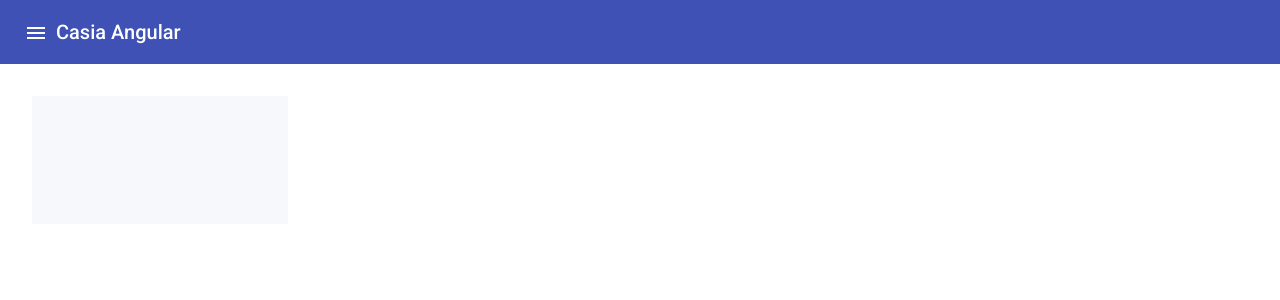
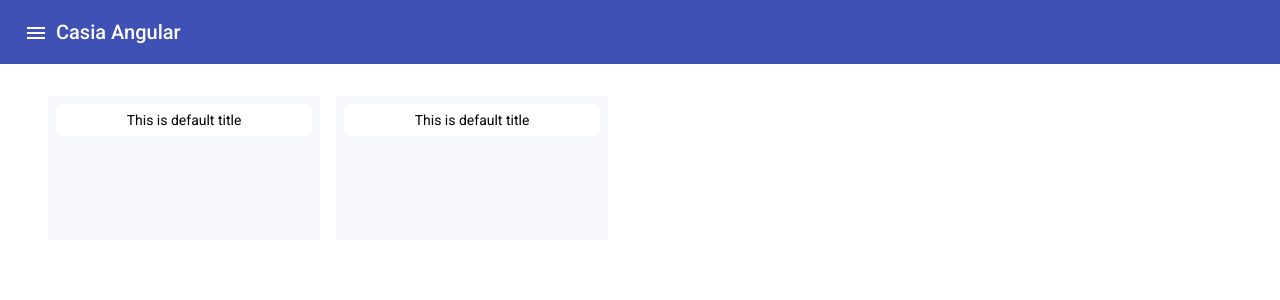
Before and after one commit to Paaka/CasiaAngular, an Angular app in the folder casia-angular/: page /boards in a window 1280 px wide. Shown: the top 300 px of the page. Built offline with nearby package versions, Linux system fonts and the light colour scheme.

Commit message:
feat(list-item): added lists-items

```diff
--- a/casia-angular/src/components/compontents.module.ts
+++ b/casia-angular/src/components/compontents.module.ts
@@ -1,9 +1,10 @@
 import { NgModule } from "@angular/core";
 import { ListComponent } from './list/list.component';
+import { ListItemComponent } from './list-item/list-item.component';
 
 
 @NgModule({
-    declarations:[ListComponent],
+    declarations:[ListComponent, ListItemComponent],
     imports:[],
     exports:[ListComponent],
   })
--- /dev/null
+++ b/casia-angular/src/components/list-item/list-item.component.html
@@ -0,0 +1,3 @@
+<div class="list-item-wrapper">
+    <p>{{title}}</p>
+</div>
--- /dev/null
+++ b/casia-angular/src/components/list-item/list-item.component.scss
@@ -0,0 +1,15 @@
+@use './../../constants/sizes.scss' as sizes;
+
+.list-item-wrapper{
+    display: flex;
+    width: 100%;
+    height: sizes.$medium;
+    background-color: white;
+    border-radius: sizes.$xs;
+    align-items: center;
+    justify-content: center;
+
+    p{
+        margin:0px
+    }
+}
--- /dev/null
+++ b/casia-angular/src/components/list-item/list-item.component.ts
@@ -0,0 +1,17 @@
+import { Component, Input, OnInit } from '@angular/core';
+
+@Component({
+  selector: 'cas-list-item',
+  templateUrl: './list-item.component.html',
+  styleUrls: ['./list-item.component.scss']
+})
+export class ListItemComponent implements OnInit {
+
+  @Input() public title : string = "This is default title"
+
+  constructor() { }
+
+  ngOnInit(): void {
+  }
+
+}
--- a/casia-angular/src/components/list/list.component.html
+++ b/casia-angular/src/components/list/list.component.html
@@ -1,3 +1,3 @@
 <div class="list">
-
+    <cas-list-item></cas-list-item>
 </div>
--- a/casia-angular/src/components/list/list.component.scss
+++ b/casia-angular/src/components/list/list.component.scss
@@ -5,4 +5,6 @@
     width: sizes.$xxl;
     min-height: sizes.$xl;
     background-color: colors.$priary10;
+    margin-left: sizes.$small;
+    padding:sizes.$xs;
 }
--- a/casia-angular/src/views/boards-page/boards-page.component.html
+++ b/casia-angular/src/views/boards-page/boards-page.component.html
@@ -1,3 +1,4 @@
 <div class="wrapper">
     <cas-list></cas-list>
+    <cas-list></cas-list>
 </div>
--- a/casia-angular/src/views/boards-page/boards-page.component.scss
+++ b/casia-angular/src/views/boards-page/boards-page.component.scss
@@ -1,7 +1,12 @@
 @use '../../constants/sizes.scss' as sizes;
 
+$width:calc(100vw - sizes.$medium);
+$height:calc(100vw - sizes.$medium);
+
 .wrapper{
-    width: calc(100vw - sizes.$medium);
-    height:calc(100vw - sizes.$medium);
+    display: flex;
+    width: calc(100vw - 32px);
+    height:50vw;
     margin:sizes.$medium;
+    overflow-x: auto;
 }
```
Also changed, not shown: 1 other file (tests, documents, lock files or other folders).
